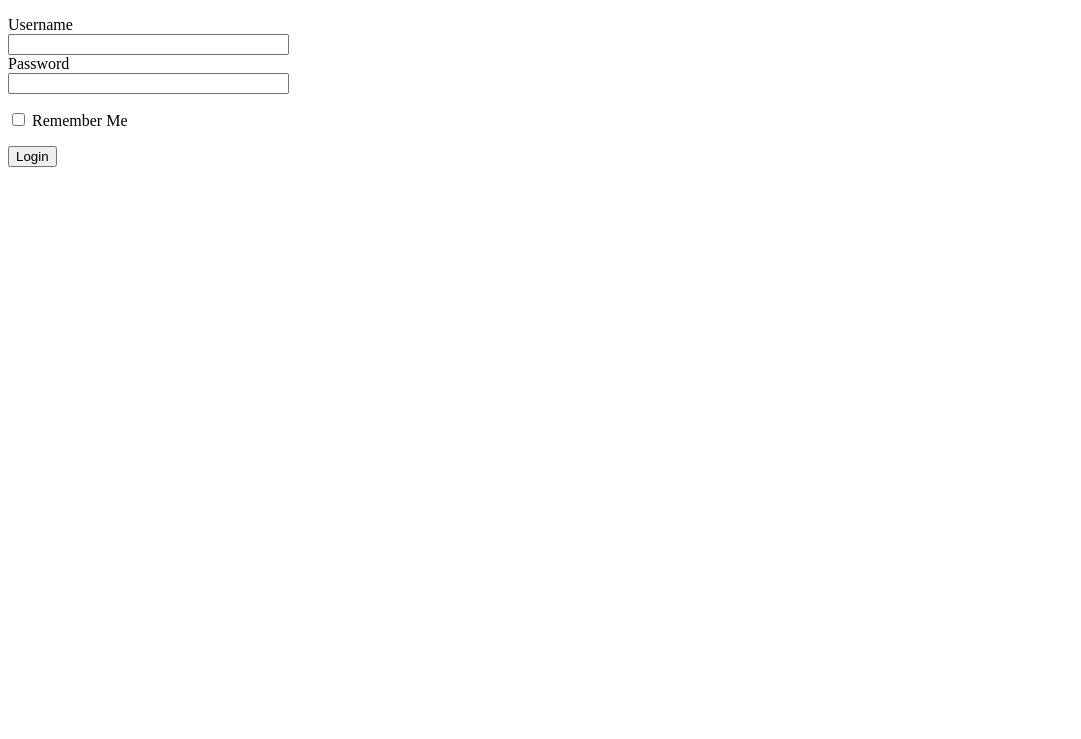
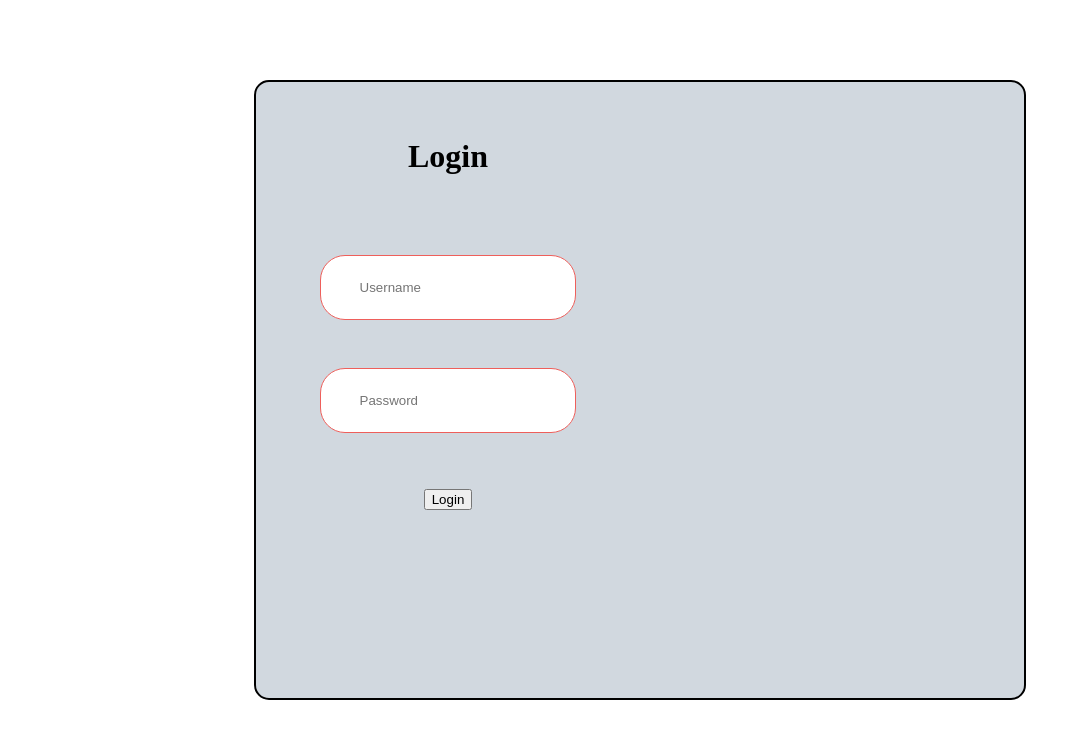
Before and after one commit to AaronSinn/Flask-Employee-Management-System, a Flask app: page / in a window 1280 px wide. Shown: the top 739 px of the page, without its empty margins (0-1081 px from the left). Run offline with Flask 3, Linux system fonts and the light colour scheme.

Commit message:
login page changes

```diff
--- a/app.py
+++ b/app.py
@@ -1,5 +1,5 @@
 #TODO restrcture and make this a run.py maybe
-from flask import Flask, render_template
+from flask import Flask, render_template, url_for
 from forms import LoginForm
 
 app = Flask(__name__)
@@ -12,4 +12,4 @@ def Login():
     return render_template('login.html', form=form)
 
 if __name__ == "__main__":
-    app.run()
+    app.run(debug=True)
--- a/forms.py
+++ b/forms.py
@@ -3,7 +3,6 @@ from wtforms import StringField, PasswordField, BooleanField, SubmitField
 from wtforms.validators import DataRequired
 
 class LoginForm(FlaskForm):
-    username = StringField('Username', validators=[DataRequired()])
-    password = PasswordField('Password', validators=[DataRequired()])
-    remember_me = BooleanField('Remember Me') #TODO: Add sessions
+    username = StringField('Username', validators=[DataRequired()], id='usernameInput')
+    password = PasswordField('Password', validators=[DataRequired()], id='passwordInput')
     submit = SubmitField('Login')
--- /dev/null
+++ b/static/styles/login.css
@@ -0,0 +1,41 @@
+#container{
+    display: flex;
+    height: 77vh;
+    width: 60vw;
+    border: 2px solid black;
+    border-radius: 15px;
+    margin: auto;
+    margin-top: 10vh;
+    background-color: rgb(209, 216, 223);
+}
+
+#form{
+    display: flex;
+    flex-direction: column;
+    width: 50%;
+    align-items: center;
+}
+
+#login{
+    margin-top: 7vh;
+    margin-bottom: 3vh;
+}
+
+
+#usernameInput{
+    margin-top: 7vh;
+    margin-bottom: 3vh;
+    border: 1px solid #ee5f5b;
+    border-radius: 25px;
+    padding: 3vh 3vw 3vh 3vw;
+}
+
+
+
+#passwordInput{
+    margin-top: 3vh;
+    margin-bottom: 7vh;
+    border: 1px solid #ee5f5b;
+    border-radius: 25px;
+    padding: 3vh 3vw 3vh 3vw;
+}
--- /dev/null
+++ b/templates/logged_out_base.html
@@ -0,0 +1,23 @@
+<!-- base template used for the login, sign Up and home page -->
+
+<!DOCTYPE html>
+<html lang="en">
+<head>
+    <meta charset="UTF-8">
+    <meta name="viewport" content="width=device-width, initial-scale=1.0">
+    {% block css %} {% endblock %}
+    <title>{% block title %} {% endblock %}</title>
+</head>
+<body>
+    {% block content %}
+
+    {% endblock %}
+</body>
+
+<footer>
+    {% block footer %}
+
+    {% endblock %}
+</footer>
+
+</html>
--- a/templates/login.html
+++ b/templates/login.html
@@ -1,22 +1,31 @@
-<!DOCTYPE html>
-<html lang="en">
-<head>
-    <meta charset="UTF-8">
-    <meta name="viewport" content="width=device-width, initial-scale=1.0">
-    <title>Login Page</title>
-</head>
-<body>
-    <form action="#" method="post" novalidate>
-        <p>{{form.username.label}} <br>
-            {{form.username(size=32)}} <br>
+{% extends "logged_out_base.html" %}
 
-            {{form.password.label}} <br>
-            {{form.password(size=32)}}
-        </p>
+{% block css %}<link rel= "stylesheet" type= "text/css" href= "{{ url_for('static',filename='styles/login.css') }}">{% endblock %}
 
-        <p>{{ form.remember_me() }} {{ form.remember_me.label }}</p>
-        <p>{{ form.submit() }}</p>
+{% block title %} Login {% endblock %}
 
-    </form>
-</body>
-</html>
+{% block content %}
+    <div  id="container">
+        <form action="#" method="post" novalidate id="form">
+
+            <h1 id="login">Login</h1>
+
+            <div id="username">
+                {{form.username(placeholder='Username')}}
+            </div>
+
+            <div id="password">
+                {{form.password(placeholder='Password')}}
+            </div>
+
+            <div id="submitField">
+                {{ form.submit()}}
+            </div>
+        </form>
+
+        <div id="photo">
+
+        </div>
+
+    </div>
+{% endblock %}
```
Also changed, not shown: templates/base.html (deleted).
